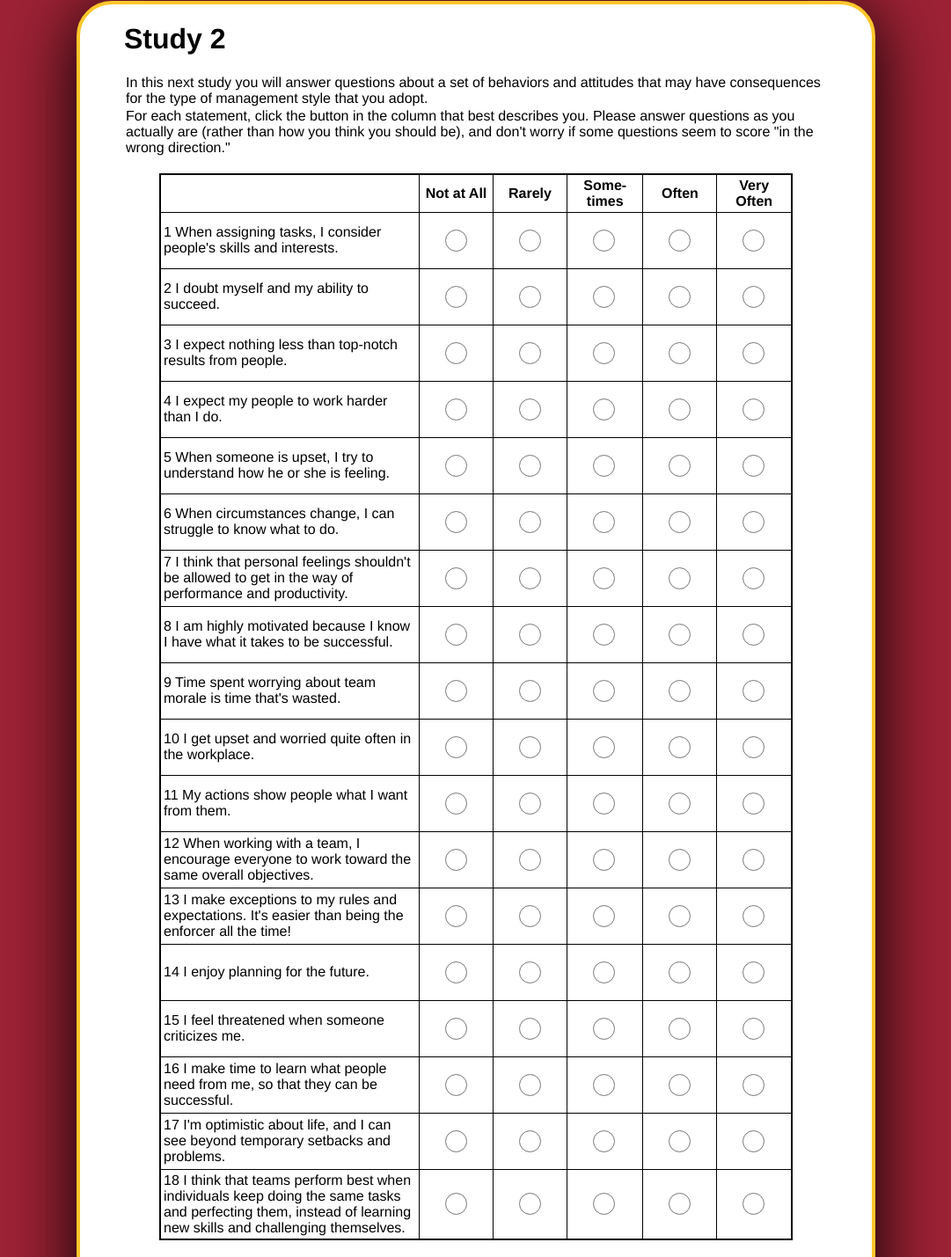
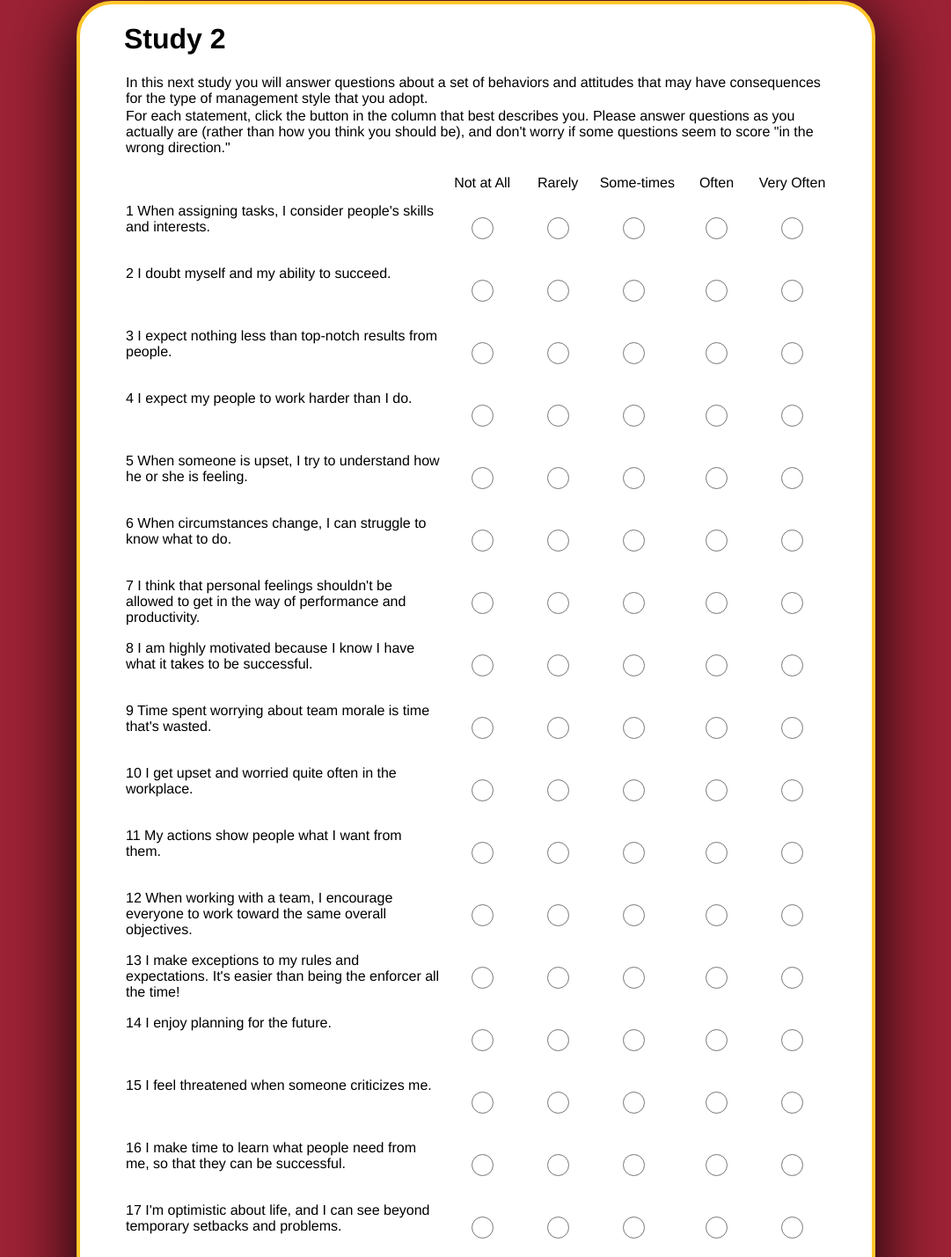
Before and after one commit to agliber/marshall-matters, a plain HTML site: page study2P1.html in a window 1280 px wide. Shown: the part 9-1438 px from the top of the page at 88% size, without its empty margins (99-1180 px from the left). Drawn offline with nearby package versions, Linux system fonts and the light colour scheme.

Commit message:
changed study2 from html table to css grid

```diff
--- a/study2.css
+++ b/study2.css
@@ -1,14 +1,21 @@
-table{
-  width: 90%;
-  border: black 2px solid;
-  margin: 20px auto;
-  padding: 0;
-  border-collapse: collapse;
+.answerOption{
+  position:sticky;
+  top: 0;
+  text-align: center;
+  background:  rgba(255,255,255,0.7);
 }
 
-td,th{
-  border: solid black 1px;
+#surveyGrid{
+  display: grid;
+  grid-template-columns: auto auto auto auto auto auto;
+  grid-row-gap: 10px;
+  grid-column-gap: 5px;
 }
+
+.question{
+  grid-column: 1;
+}
+
 
 
 p {
--- a/study2P1.html
+++ b/study2P1.html
@@ -4,7 +4,7 @@
     <title>Study 2</title>
     <link rel="stylesheet" type="text/css" href="studyAll.css">
     <link rel="stylesheet" type="text/css" href="study2.css">
-
+    <script src="https://ajax.aspnetcdn.com/ajax/jQuery/jquery-3.2.1.min.js"></script>
   </head>
   <body>
     <header>
@@ -22,70 +22,71 @@
     <main>
 
       <form>
-          <table>
-            <tr id="topRow">
-              <th class="question"><!--Blank Spacer --></th>
-              <th class="answerOption"><div class="tableHeaderOption"><p>Not at All</p></div></th>
-              <th class="answerOption"><div class="tableHeaderOption"><p>Rarely</p></div></th>
-              <th class="answerOption"><div class="tableHeaderOption"><p>Some-times</p></div></th>
-              <th class="answerOption"><div class="tableHeaderOption"><p>Often</p></div></th>
-              <th class="answerOption"><div class="tableHeaderOption"><p>Very Often</p></div></th>
-            </tr>
-            <tr>
-              <td><p>1 When assigning tasks, I consider people's skills and interests.</p></td>
-            </tr>
-            <tr>
-              <td><p>2 I doubt myself and my ability to succeed.</p></td>
-            </tr>
-            <tr>
-              <td><p>3 I expect nothing less than top-notch results from people.</p></td>
-            </tr>
-            <tr>
-              <td><p>4 I expect my people to work harder than I do.</p></td>
-            </tr>
-            <tr>
-              <td><p>5 When someone is upset, I try to understand how he or she is feeling.</p></td>
-            </tr>
-            <tr>
-              <td><p>6 When circumstances change, I can struggle to know what to do.</p></td>
-            </tr>
-            <tr>
-              <td><p>7 I think that personal feelings shouldn't be allowed to get in the way of performance and productivity.</p></td>
-            </tr>
-            <tr>
-              <td>  <p>8 I am highly motivated because I know I have what it takes to be successful.</p></td>
-            </tr>
-            <tr>
-              <td><p>9 Time spent worrying about team morale is time that's wasted.</p></td>
-            </tr>
-            <tr>
-              <td><p>10 I get upset and worried quite often in the workplace.</p></td>
-            </tr>
-            <tr>
-              <td><p>11 My actions show people what I want from them.</p></td>
-            </tr>
-            <tr>
-              <td><p>12 When working with a team, I encourage everyone to work toward the same overall objectives.</p></td>
-            </tr>
-            <tr>
-              <td><p>13 I make exceptions to my rules and expectations. It's easier than being the enforcer all the time!</p></td>
-            </tr>
-            <tr>
-              <td><p>14 I enjoy planning for the future.</p></td>
-            </tr>
-            <tr>
-              <td><p>15 I feel threatened when someone criticizes me.</p></td>
-            </tr>
-            <tr>
-              <td><p>16 I make time to learn what people need from me, so that they can be successful.</p></td>
-            </tr>
-            <tr>
-              <td><p>17 I'm optimistic about life, and I can see beyond temporary setbacks and problems.</p></td>
-            </tr>
-            <tr>
-              <td><p>18 I think that teams perform best when individuals keep doing the same tasks and perfecting them, instead of learning new skills and challenging themselves.   </p></td>
-            </tr>
-          </table>
+          <section id="surveyGrid">
+
+
+              <div><p><!-- blanck space holder --></p></div>
+              <div class="answerOption"><p>Not at All</p></div>
+              <div class="answerOption"><p>Rarely</p></div>
+              <div class="answerOption"><p>Some-times</p></div>
+              <div class="answerOption"><p>Often</p></div>
+              <div class="answerOption"><p>Very Often</p></div>
+
+              <div class="question">
+                <p>1 When assigning tasks, I consider people's skills and interests.</p>
+              </div>
+              <div class="question">
+                <p>2 I doubt myself and my ability to succeed.</p>
+              </div>
+              <div class="question">
+                <p>3 I expect nothing less than top-notch results from people.</p>
+              </div>
+              <div class="question">
+                <p>4 I expect my people to work harder than I do.</p>
+              </div>
+              <div class="question">
+                <p>5 When someone is upset, I try to understand how he or she is feeling.</p>
+              </div>
+              <div class="question">
+                <p>6 When circumstances change, I can struggle to know what to do.</p>
+              </div>
+              <div class="question">
+                <p>7 I think that personal feelings shouldn't be allowed to get in the way of performance and productivity.</p>
+              </div>
+              <div class="question">
+                  <p>8 I am highly motivated because I know I have what it takes to be successful.</p>
+              </div>
+              <div class="question">
+                <p>9 Time spent worrying about team morale is time that's wasted.</p>
+              </div>
+              <div class="question">
+                <p>10 I get upset and worried quite often in the workplace.</p>
+              </div>
+              <div class="question">
+                <p>11 My actions show people what I want from them.</p>
+              </div>
+              <div class="question">
+                <p>12 When working with a team, I encourage everyone to work toward the same overall objectives.</p>
+              </div>
+              <div class="question">
+                <p>13 I make exceptions to my rules and expectations. It's easier than being the enforcer all the time!</p>
+              </div>
+              <div class="question">
+                <p>14 I enjoy planning for the future.</p>
+              </div>
+              <div class="question">
+                <p>15 I feel threatened when someone criticizes me.</p>
+              </div>
+              <div class="question">
+                <p>16 I make time to learn what people need from me, so that they can be successful.</p>
+              </div>
+              <div class="question">
+                <p>17 I'm optimistic about life, and I can see beyond temporary setbacks and problems.</p>
+              </div>
+              <div class="question">
+                <p>18 I think that teams perform best when individuals keep doing the same tasks and perfecting them, instead of learning new skills and challenging themselves.   </p>
+              </div>
+          </section>
         <br>
         <input type="submit" name="Submit"></input>
       </form>
--- a/study2P1.js
+++ b/study2P1.js
@@ -1,21 +1,18 @@
-var answerBoxes = document.querySelectorAll("tr");
+var questions = document.querySelectorAll(".question");
 var answerOptions = [ "Not_At_All", "Rarely", "Some-times", "Often", "Very_Often"];
 
-answerBoxes.forEach(function(answerBox,index){
-  console.log(answerBox,index);
-  if(index == 0){
-    return;
-  }
+questions.forEach(function(question,index){
 
   for(var i = 0; i < 5; i++){
-    var newCell = document.createElement("td");
+    var newCell = document.createElement("div");
     var newRadio = document.createElement("input");
     newCell.append(newRadio);
 
     newRadio.setAttribute("type","radio");
     newRadio.setAttribute("name",`Q${index+1}`);
     newRadio.setAttribute("value",answerOptions[i]);
-    answerBox.append(newCell);
+    //question.append(newCell);
+    $(newCell).insertAfter(question);
   }
 });
 
```
